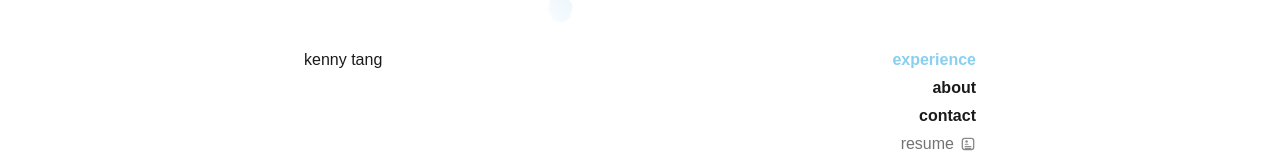
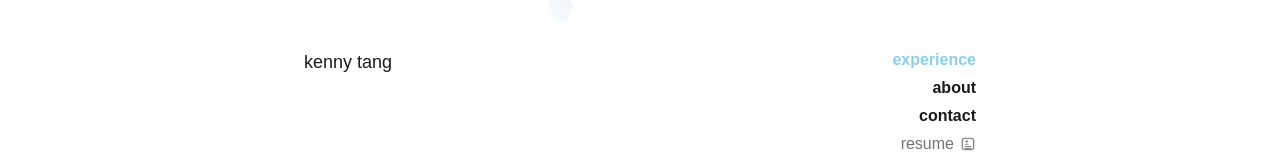
Before and after one commit to kennyzcx/kennyzcx.github.io, a Next.js app: page /experience in a window 1280 px wide. Shown: the top 160 px of the page. Built offline with nearby package versions, Linux system fonts and the light colour scheme; a web font is replaced by a local one.

Commit message:
changed name font size

```diff
--- a/components/SiteHeader.tsx
+++ b/components/SiteHeader.tsx
@@ -14,7 +14,7 @@ export default function SiteHeader() {
 
   return (
     <header className="flex flex-row justify-between items-start">
-      <Link className="site-name hover:text-accent" href="/">
+      <Link className="site-name text-lg hover:text-accent" href="/">
         kenny tang
       </Link>
       <nav className="site-nav flex flex-col items-end gap-1 text-right">
```
